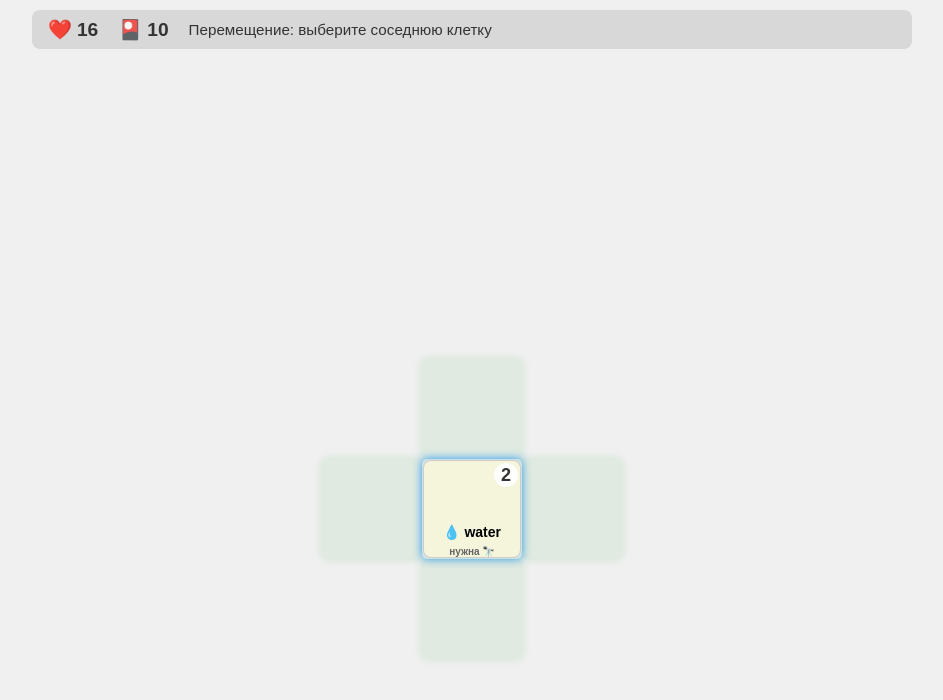
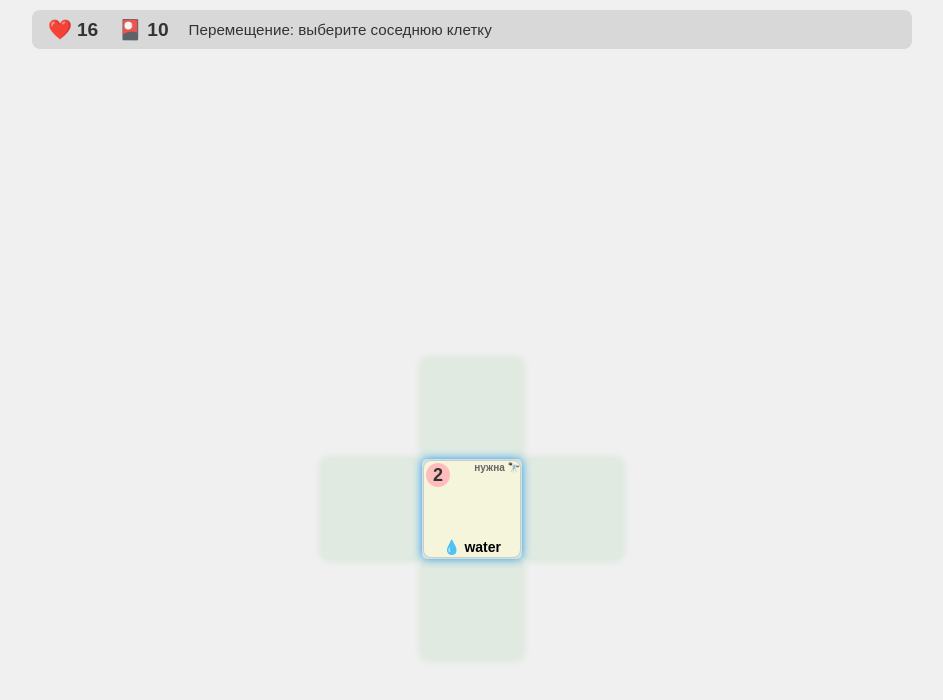
Before and after one commit to Farvoz/Save-Oneself, a React (Vite) app: page / in a window 1280 px wide. Shown: the top 700 px of the page, without its empty margins (168-1111 px from the left). Built offline with nearby package versions, Linux system fonts and the light colour scheme.

Commit message:
поработал над удобством и внешнем видом

```diff
--- a/src/components/Card.css
+++ b/src/components/Card.css
@@ -14,7 +14,7 @@
     z-index: 1;
 }
 
-.card:hover {
+.card.clickable:hover {
     transform: scale(1.05);
     z-index: 1;
 }
@@ -94,7 +94,7 @@
     display: flex;
     flex-direction: column;
     align-items: center;
-    justify-content: flex-end;
+    justify-content: space-between;
     width: 100%;
     height: 100%;
     position: relative;
@@ -104,10 +104,11 @@
 .card-lives {
     position: absolute;
     top: 2px;
-    right: 2px;
+    left: 2px;
     font-size: 18px;
     color: #333;
-    background-color: rgba(255, 255, 255, 0.9);
+    /* фон - emoji иконка в виде сердечка */
+    background-color: #ffbcbc;
     border-radius: 50%;
     width: 24px;
     height: 24px;
@@ -120,6 +121,7 @@
 .card-name {
     font-size: 14px;
     margin-bottom: 2px;
+    margin-top: 34px;
 }
 
 .card-direction {
@@ -134,5 +136,6 @@
     font-size: 10px;
     color: #666;
     text-align: center;
-    margin-top: 4px;
+    margin-top: 1px;
+    align-self: flex-end;
 }
--- a/src/components/Card.jsx
+++ b/src/components/Card.jsx
@@ -50,16 +50,16 @@ const Card = ({
                 {Math.abs(card.lives) > 0 && (
                     <div className="card-lives">{card.lives}</div>
                 )}
-                {card.id && (
-                    <div className="card-name">{`${getEmoji()} ${card.id}`}</div>
-                )}
-                {card.direction && (
-                    <div className="card-direction">{card.direction}</div>
-                )}
                 {card.type === 'back' && card.requirements && (
                     <div className="card-requirements">
                         {getRequirementsText(card.requirements)}
                     </div>
+                )}
+                {card.id && (
+                    <div className="card-name">{`${getEmoji()} ${card.type === 'ship' ? '' : card.id}`}</div>
+                )}
+                {card.direction && (
+                    <div className="card-direction">{card.direction}</div>
                 )}
             </div>
         </div>
--- a/src/components/Grid.jsx
+++ b/src/components/Grid.jsx
@@ -1,13 +1,14 @@
 import React from 'react';
 import Card from './Card';
 import './Grid.css';
-import { isValidPosition } from '../game/gameRules';
+import { isValidPosition, canFlipCard } from '../game/gameRules';
 
 const Grid = ({ onCellClick, occupiedPositions, state, context }) => {
     const renderGridCell = (row, col) => {
         const pos = `${row},${col}`;
         const card = occupiedPositions.get(pos);
-        const isClickable = card && state.matches('playing.checkingFlippable') && card.type === 'back';
+        const isClickable = card && state.matches('playing.checkingFlippable') &&
+            card.type === 'back' && canFlipCard(context, card);
         const isAvailableMove = state.matches('playing.moving') && isValidPosition(context, row, col);
         const isPlayerPosition = pos === context.playerPosition;
 
--- a/src/game/gameData.js
+++ b/src/game/gameData.js
@@ -1,17 +1,17 @@
 // Initial deck of cards (back side)
 export const INITIAL_DECK = [
     // Реализованы полностью:
-    { id: 'vines', lives: 0, direction: 'SW', requirements: 'palm-trees', type: 'back', emoji: '🌿' },
-    { id: 'hook', lives: 0, direction: 'NE', requirements: 'water', type: 'back', emoji: '🎣' },
-    { id: 'water', lives: 2, direction: '', requirements: 'telescope', type: 'back', emoji: '💧' },
-    { id: 'flint', lives: 0, direction: '', requirements: 'vines', type: 'back', emoji: '⚡' },
-    { id: 'palm-trees', lives: 0, direction: 'SE', requirements: 'rocks', type: 'back', emoji: '🌴' },
-    { id: 'sticks', lives: 0, direction: 'NW', requirements: 'flint', type: 'back', emoji: '🥢' },
-    { id: 'bottle', lives: 0, direction: '', requirements: '_ship-set-sail', type: 'back', emoji: '🍾' },
-    { id: 'higher-ground', lives: 0, direction: '', requirements: 'torch', type: 'back', emoji: '⛰️' },
-    { id: 'telescope', lives: 0, direction: '', requirements: 'higher-ground', type: 'back', emoji: '🔭' },
-    { id: 'rocks', lives: 0, direction: '', requirements: 'higher-ground', type: 'back', emoji: '🧱' },
-    { id: 'pig', lives: -2, direction: '', requirements: 'spear', type: 'back', emoji: '🐷' },
+    { id: 'vines', lives: 0, direction: 'SW', requirements: 'palm-trees', type: 'back', emoji: '🌿', description: 'Позволяет сделать убежище' },
+    { id: 'hook', lives: 0, direction: 'NE', requirements: 'water', type: 'back', emoji: '🎣', description: 'Позволяет добыть рыбу' },
+    { id: 'water', lives: 2, direction: '', requirements: 'telescope', type: 'back', emoji: '💧', description: 'Позволяет освежиться' },
+    { id: 'flint', lives: 0, direction: '', requirements: 'vines', type: 'back', emoji: '⚡', description: 'Позволяет сделать огонь' },
+    { id: 'palm-trees', lives: 0, direction: 'SE', requirements: 'rocks', type: 'back', emoji: '🌴', description: 'Позволяет добыть кокосы' },
+    { id: 'sticks', lives: 0, direction: 'NW', requirements: 'flint', type: 'back', emoji: '🥢', description: 'Позволяет сделать копье для охоты' },
+    { id: 'bottle', lives: 0, direction: '', requirements: '_ship-set-sail', type: 'back', emoji: '🍾', description: 'Позволяет отправить сообщение, если не угловая карта' },
+    { id: 'higher-ground', lives: 0, direction: '', requirements: 'torch', type: 'back', emoji: '⛰️', description: 'Здесь доступно много действий' },
+    { id: 'telescope', lives: 0, direction: '', requirements: 'higher-ground', type: 'back', emoji: '🔭', description: 'Позволяет увидеть полное движение корабля' },
+    { id: 'rocks', lives: 0, direction: '', requirements: 'higher-ground', type: 'back', emoji: '🧱', description: 'Позволяет выложить SOS в ряд' },
+    { id: 'pig', lives: -2, direction: '', requirements: 'spear', type: 'back', emoji: '🐷', description: 'После добычи, даёт мясо' },
 
     // Реализованы частично:
     // 2 карты сокровищ
--- a/src/game/gameRules.js
+++ b/src/game/gameRules.js
@@ -121,10 +121,7 @@ export const checkVictory = (context) => {
         const [msgRow, msgCol] = messagePosition;
 
         // Check if message card is not in a corner
-        const isCornerCard = isCornerCard(context.shipCard.cornerCoordinates, msgRow, msgCol);
-
-        if (!isCornerCard) {
-            // Check if ship is adjacent to message card
+        if (!isCornerCard(context.shipCard.cornerCoordinates, msgRow, msgCol)) {
             const isAdjacent = Math.abs(shipRow - msgRow) + Math.abs(shipCol - msgCol) === 1;
             messageVictory = isAdjacent;
         }
```
Also changed, not shown: 1 other file (tests, documents, lock files or other folders).
